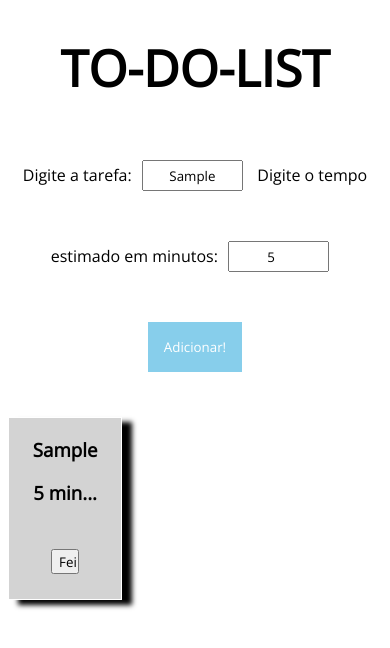
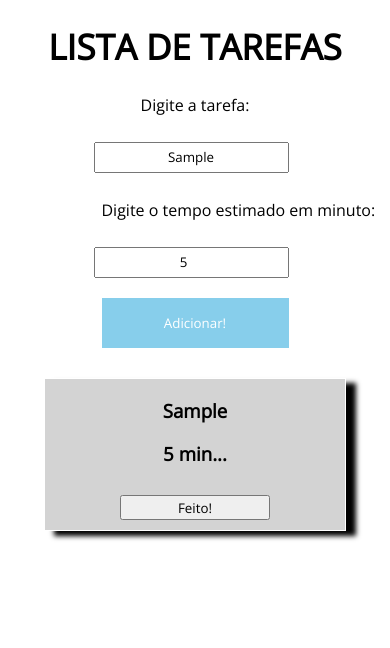
Before and after one commit to DaviErick/Lista-de-tarefas-Javascript, a plain HTML site: page index.html in a window 390 px wide. Both pictures are taken after typing "Sample", "5" into the empty fields and a click on the input "Adicionar!". Drawn offline with nearby package versions, Linux system fonts and the light colour scheme.

Commit message:
Versão final
Versão final

```diff
--- a/index.html
+++ b/index.html
@@ -11,12 +11,14 @@
 </head>
 <body>
 	<header>
-		<h1 class="center">TO-DO-LIST</h1>
+		<h1 class="center">LISTA DE TAREFAS</h1>
 	</header>
 	<section>
 		<div class="inp center">
-			Digite a tarefa:<input type="text" class="tarefa center"name="tarefa">
-			Digite o tempo estimado em minutos:<input type="number" class="tempo center" name="tempo">
+			<p class="break">Digite a tarefa:</p>
+			<input type="text" class="tarefa center"name="tarefa">
+			<p class="break b2">Digite o tempo estimado em minuto:</p>
+			<input type="number" class="tempo center" name="tempo">
 			<input type="submit" name="Enviar!" value="Adicionar!">
 		</div>
 	</section>
--- a/script.js
+++ b/script.js
@@ -33,4 +33,4 @@ function renderItens() {
       renderItens();
     });
   });
-};
+}
--- a/style.css
+++ b/style.css
@@ -5,7 +5,7 @@
 	text-align: center;
 }
 header h1{
-	font-size: 50px;
+	font-size: 35px;
 }
 
 .output{
@@ -36,8 +36,55 @@ input[type="submit"]{
 	border: 1px solid;
 	background-color: lightgray;
 	text-align: center;
+	margin: 10px 8px;
+	border: 1px solid white;
+	box-shadow: 10px 5px 5px black;
+	display: inline-block;
+}
+.output-container{
+	text-align: center;
+}
+.break{
+	display: inline-block;
+}
+@media screen and (max-width: 1024px) {
+	input {
+		width: 50%;
+		height: 25px;
+		display: block;
+		margin: 10px 10px;
+		text-align: center;
+		justify-content: center;
+		align-items: center;
+		align-content: center;
+		float: right;
+		margin-right: 25%;
+	}
+	.break{
+		display: block;
+		text-align: center;
+	}
+	.b2{
+		margin-left: 35%;
+		float: left;
+	}
+	.output-item{
+	margin-top: 20px;
+	}
+}
+@media screen and (max-width: 660px){
+	.b2{
+		margin-left: 25%;
+		float: left;
+	}
+	.output-item{
+	width: 80%;
+	border: 1px solid;
+	background-color: lightgray;
+	text-align: center;
 	margin-top: 20px;
 	border: 1px solid white;
 	box-shadow: 10px 5px 5px black;
 	display: inline-block;
+	}
 }
```
